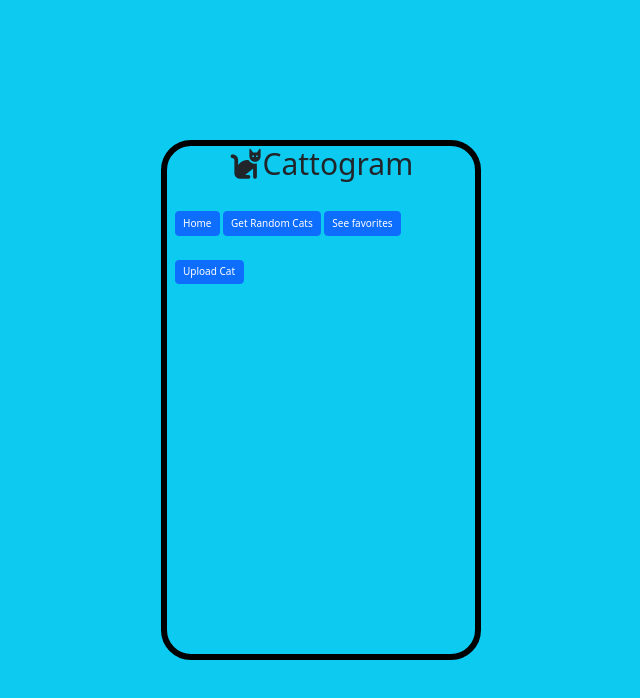
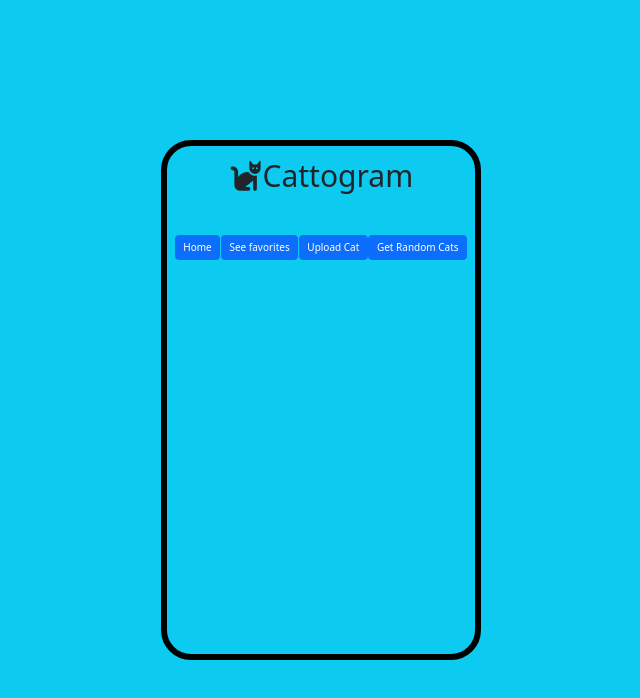
Before and after one commit to ionuser13/Cat-, a plain HTML site: page index.html in a window 1280 px wide. Shown: the whole page, without its empty margins (319-959 px from the left). Drawn offline with nearby package versions, Linux system fonts and the light colour scheme; no server answers.

Commit message:
added styles to the buttons

```diff
--- a/index.html
+++ b/index.html
@@ -36,9 +36,9 @@
         </div>
         <div class="lower container">
             <button onclick="home()" class="mx-auto btn btn-primary" id="home-button">Home</button>
-            <button class="btn btn-primary mx-auto" id="cat-button">Get Random Cats</button>
             <button onclick="change()" class="btn btn-primary change mx-auto">See favorites</button>
             <button class="btn btn-primary upload mx-auto">Upload Cat</button>
+            <button class="btn btn-primary mx-auto" id="cat-button">Get Random Cats</button>
         </div>
     </main>
     <script src="https://cdn.jsdelivr.net/npm/bootstrap@5.2.2/dist/js/bootstrap.bundle.min.js" integrity="sha384-OERcA2EqjJCMA+/3y+gxIOqMEjwtxJY7qPCqsdltbNJuaOe923+mo//f6V8Qbsw3" crossorigin="anonymous"></script>
--- a/styles.css
+++ b/styles.css
@@ -17,6 +17,9 @@ main {
     position: relative;
     border-radius: 30px;
     border: 6px solid black;
+}
+.upper {
+    margin: 12px 0;
 }
 .main-content {
     position: relative;
@@ -61,13 +64,16 @@ img {
 .none {
     display: none;
 }
-#cat-button {
+#uploading-cat {
+    height: 395px;
+}
+.lower {
+    display: flex;
+}
+.lower .btn {
+    height: max-content;
     margin: 24px 0;
 }
-#uploading-cat {
-    height: 340px;
-}
-
 *::-webkit-scrollbar {
     width: 8px;
 }
```
